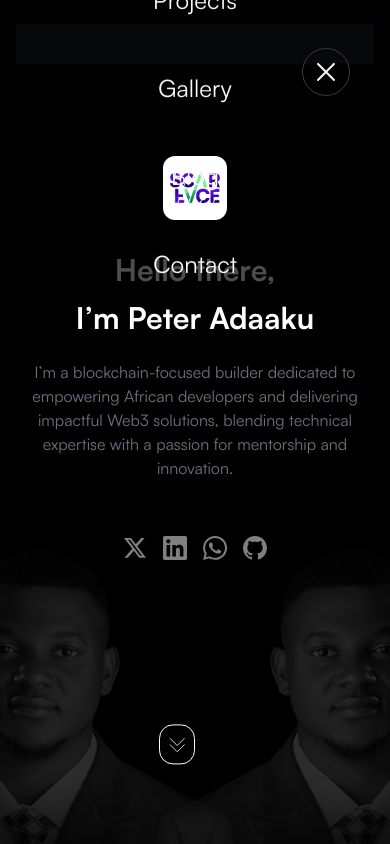
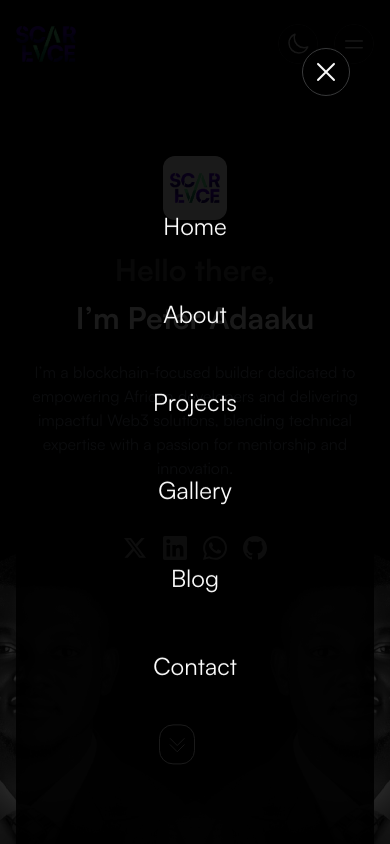
Before and after one commit to olathedev/scarface-portfolio, a Next.js app: page / in a window 390 px wide. Both pictures are taken after a click on the button 354 px from the left and 43 px from the top of the page. Shown: the top 844 px of the page. Built offline with nearby package versions, Linux system fonts and the light colour scheme; a web font is replaced by a local one.

Commit message:
Update mobile dropdown menu styles: Changed background color to a semi-transparent black, adjusted text color to white for better contrast, and ensured the menu is fully responsive with appropriate height settings.

```diff
--- a/components/Nav.tsx
+++ b/components/Nav.tsx
@@ -159,7 +159,7 @@
           {/* Mobile Fullscreen Dropdown Menu */}
           {menuOpen && (
             <div
-              className="fixed inset-0 z-50 flex items-center justify-center bg-background transition-all duration-300"
+              className="fixed inset-0 z-50 flex items-center justify-center bg-black/90 transition-all duration-300 overflow-y-auto min-h-screen h-full"
               style={{}}
             >
               <button
@@ -171,7 +171,7 @@
                   <path strokeLinecap="round" strokeLinejoin="round" d="M6 18L18 6M6 6l12 12" />
                 </svg>
               </button>
-              <nav className="flex flex-col gap-8 text-2xl text-text-primary items-center w-full">
+              <nav className="flex flex-col gap-8 text-2xl text-white items-center w-full">
                 <Link href="/" onClick={() => setMenuOpen(false)} className="w-full text-center py-3 rounded-lg hover:bg-primary/20 transition">Home</Link>
                 <a href="#about" onClick={() => setMenuOpen(false)} className="w-full text-center py-3 rounded-lg hover:bg-primary/20 transition">About</a>
                 <a href="#projects" onClick={() => setMenuOpen(false)} className="w-full text-center py-3 rounded-lg hover:bg-primary/20 transition">Projects</a>
```
